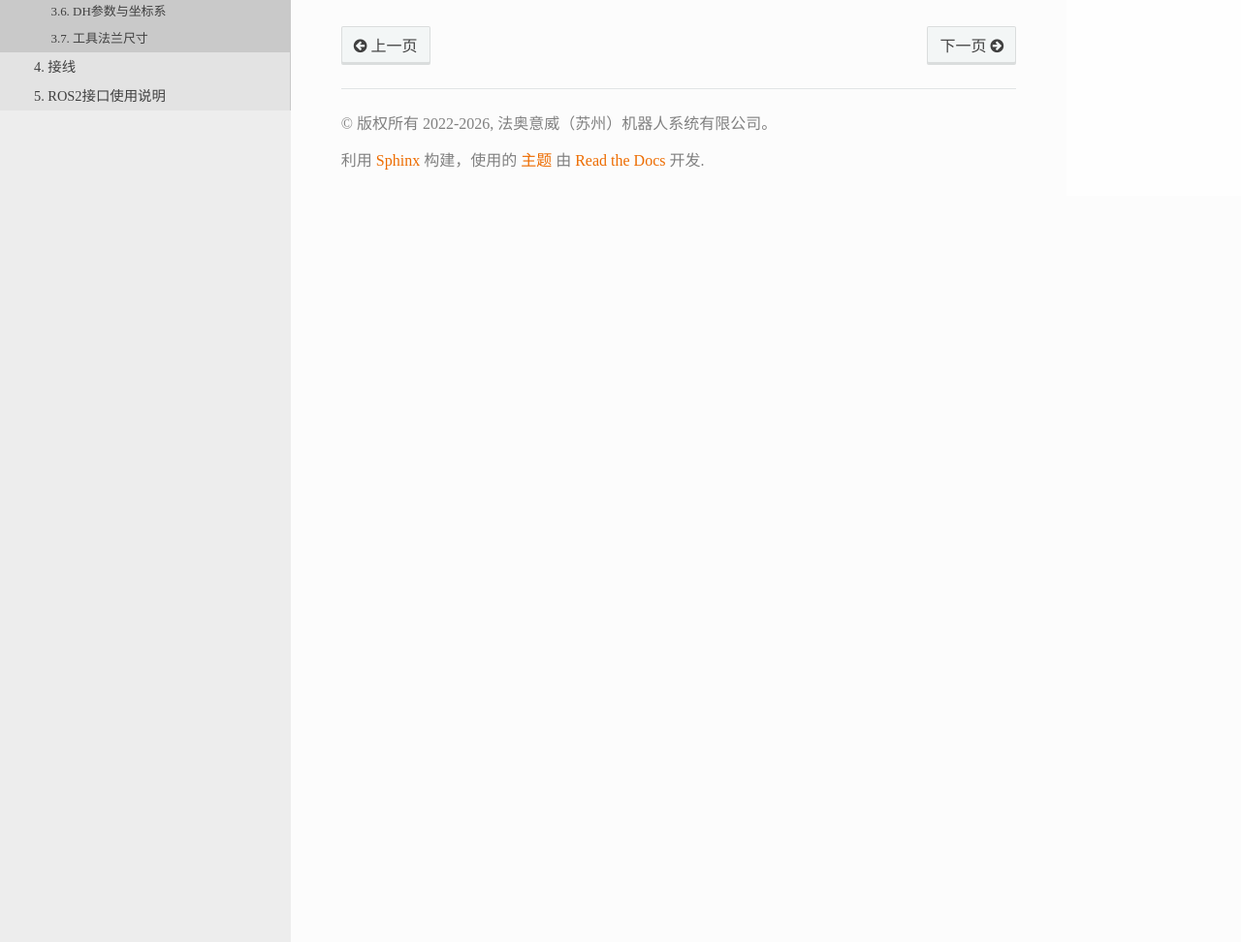
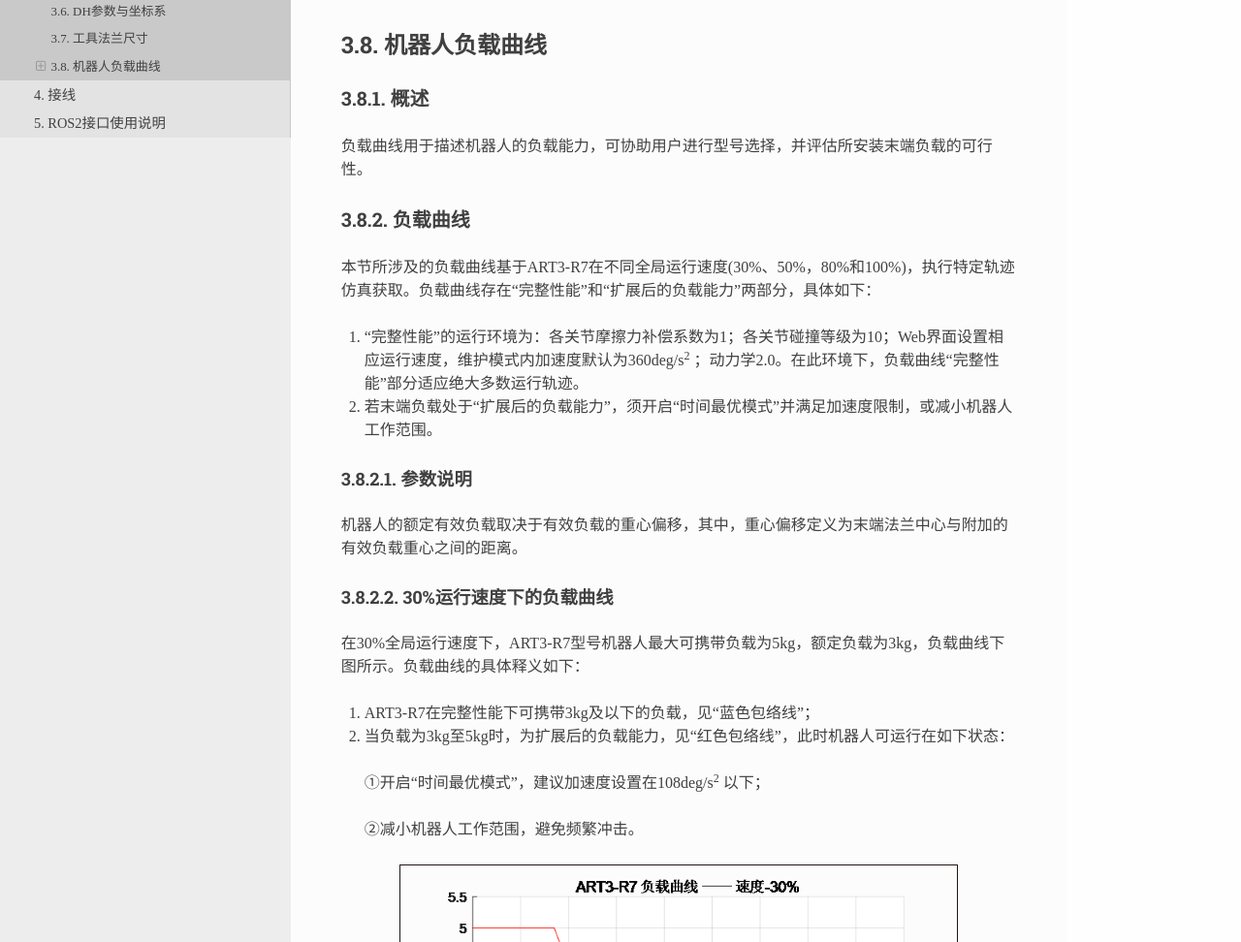
Before and after one commit to FAIR-INNOVATION/fairino-art-doc-zhs, a Sphinx documentation site: the page built from source/ARTManual/art_product.rst, in a window 1280 px wide and 1400 px high, scrolled down 10457 px. Shown: the part 428-1400 px from the top of the window at 97% size. Built offline with Sphinx 7.4.7 and the Read the Docs theme 3.1.0, drawn with Linux system fonts in a browser that asks for light colours; some of the changed text lies outside the part shown.

Commit message:
[dev-260409]更新负载曲线内容

```diff
--- a/source/ARTManual/art_product.rst
+++ b/source/ARTManual/art_product.rst
@@ -316,3 +316,93 @@
    :width: 6in
 
 .. centered:: 图表 3-18 末端工具法兰尺寸
+
+机器人负载曲线
+-----------------------------------------
+
+概述
+~~~~~~~~~~~~~~~~~~~~~~~~~~~~~~
+负载曲线用于描述机器人的负载能力，可协助用户进行型号选择，并评估所安装末端负载的可行性。
+
+负载曲线
+~~~~~~~~~~~~~~~~~~~~~~~~~~~~~~~~~~~~~~~~~~~~~~~~~~~~~~~~~~~~
+本节所涉及的负载曲线基于ART3-R7在不同全局运行速度(30%、50%，80%和100%)，执行特定轨迹仿真获取。负载曲线存在“完整性能”和“扩展后的负载能力”两部分，具体如下：
+
+(1) “完整性能”的运行环境为：各关节摩擦力补偿系数为1；各关节碰撞等级为10；Web界面设置相应运行速度，维护模式内加速度默认为360deg/s\ :sup:`2` ；动力学2.0。在此环境下，负载曲线“完整性能”部分适应绝大多数运行轨迹。
+(2) 若末端负载处于“扩展后的负载能力”，须开启“时间最优模式”并满足加速度限制，或减小机器人工作范围。
+
+参数说明
++++++++++++++++++++++++++++++++++++
+机器人的额定有效负载取决于有效负载的重心偏移，其中，重心偏移定义为末端法兰中心与附加的有效负载重心之间的距离。
+
+30%运行速度下的负载曲线
+++++++++++++++++++++++++++++++++++++++++++++++++++++++++++++++++++++++++++
+
+在30%全局运行速度下，ART3-R7型号机器人最大可携带负载为5kg，额定负载为3kg，负载曲线下图所示。负载曲线的具体释义如下：
+
+(1) ART3-R7在完整性能下可携带3kg及以下的负载，见“蓝色包络线”；
+(2) 当负载为3kg至5kg时，为扩展后的负载能力，见“红色包络线”，此时机器人可运行在如下状态：
+
+  ①开启“时间最优模式”，建议加速度设置在108deg/s\ :sup:`2` 以下；
+
+  ②减小机器人工作范围，避免频繁冲击。
+
+.. limage:: 048.png
+   :align: center
+   :width: 6in
+
+.. centered:: 图表 3-19 负载曲线—全局运行速度30%
+
+50%运行速度下的负载曲线
+++++++++++++++++++++++++++++++++++++++++++++++++++++++++++++++++++++++++++
+
+在50%全局运行速度下，ART3-R7型号机器人最大可携带负载为5kg，额定负载为3kg，负载曲线下图所示。负载曲线的具体释义如下：
+
+(1) ART3-R7在完整性能下可携带3kg及以下的负载，见“蓝色包络线”；
+(2) 当负载为3kg至5kg时，为扩展后的负载能力，见“红色包络线”，此时机器人可运行在如下状态：
+
+  ①开启“时间最优模式”，建议加速度设置在180deg/s\ :sup:`2` 以下；
+
+  ②减小机器人工作范围，避免频繁冲击。
+
+.. limage:: 049.png
+   :align: center
+   :width: 6in
+
+.. centered:: 图表 3-20 负载曲线—全局运行速度50%
+
+80%运行速度下的负载曲线
+++++++++++++++++++++++++++++++++++++++++++++++++++++++++++++++++++++++++++
+
+在80%全局运行速度下，ART3-R7型号机器人最大可携带负载为5kg，额定负载为3kg，负载曲线下图所示。负载曲线的具体释义如下：
+
+(1) ART3-R7在完整性能下可携带3kg及以下的负载，见“蓝色包络线”；
+(2) 当负载为3kg至5kg时，为扩展后的负载能力，见“红色包络线”，此时机器人可运行在如下状态：
+
+  ①开启“时间最优模式”，建议加速度设置在288deg/s\ :sup:`2` 以下；
+
+  ②减小机器人工作范围，避免频繁冲击。
+
+.. limage:: 050.png
+   :align: center
+   :width: 6in
+
+.. centered:: 图表 3-21 负载曲线—全局运行速度80%
+
+100%运行速度下的负载曲线
+++++++++++++++++++++++++++++++++++++++++++++++++++++++++++++++++++++++++++
+
+在100%全局运行速度下，ART3-R7型号机器人最大可携带负载为5kg，额定负载为3kg，负载曲线下图所示。负载曲线的具体释义如下：
+
+(1) ART3-R7在完整性能下可携带3kg及以下的负载，见“蓝色包络线”；
+(2) 当负载为3kg至5kg时，为扩展后的负载能力，见“红色包络线”，此时机器人可运行在如下状态：
+
+  ①开启“时间最优模式”，建议加速度设置在360deg/s\ :sup:`2` 以下；
+
+  ②减小机器人工作范围，避免频繁冲击。
+
+.. limage:: 051.png
+   :align: center
+   :width: 6in
+
+.. centered:: 图表 3-22 负载曲线—全局运行速度100%
```
Also changed, not shown: source/ARTManual/image/en/048.png (added), source/ARTManual/image/en/049.png (added), source/ARTManual/image/en/050.png (added), source/ARTManual/image/en/051.png (added), source/ARTManual/image/zh_CN/048.png (added), source/ARTManual/image/zh_CN/049.png (added), source/ARTManual/image/zh_CN/050.png (added), source/ARTManual/image/zh_CN/051.png (added), 8 other files.
